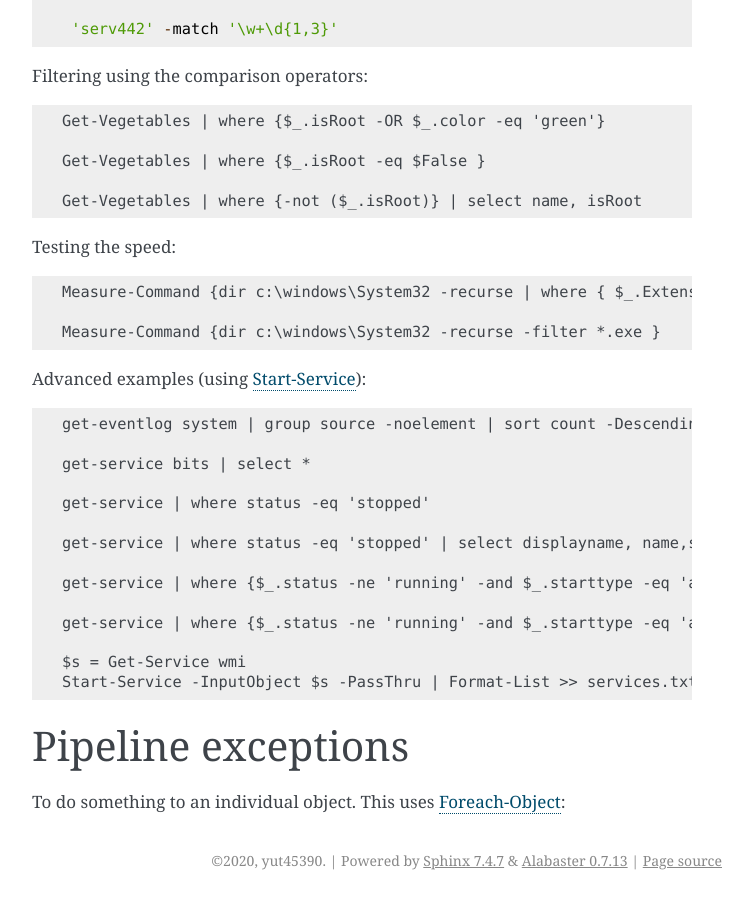
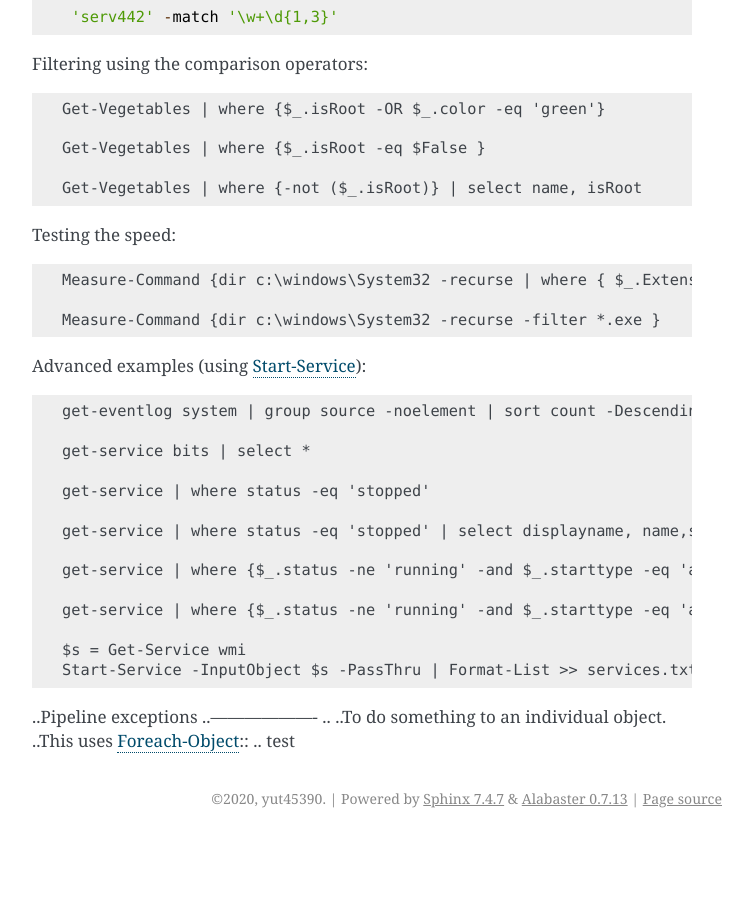
Before and after one commit to alst2821/puffer-fish, a Sphinx documentation site: the page built from doc/power-shell.rst, in a window 1280 px wide and 900 px high, scrolled down 3646 px. Shown: the whole window, without its empty margins (388-1141 px from the left). Built offline with Sphinx 7.4.7, drawn with Linux system fonts in a browser that asks for light colours; after the commit the page ends 4484 px from its top, so only the background shows below that; some of the changed text lies outside the part shown.

```diff
--- a/doc/index.rst
+++ b/doc/index.rst
@@ -14,6 +14,7 @@ subverting them into publishing!
    :maxdepth: 1
    :caption: Notes
 
+   emacs
    git
    nix
    nixpkgs
--- a/doc/power-shell.rst
+++ b/doc/power-shell.rst
@@ -223,8 +225,9 @@ Advanced examples (using Start-Service_)::
   Start-Service -InputObject $s -PassThru | Format-List >> services.txt
 
 
-Pipeline exceptions
--------------------
-
-To do something to an individual object.
-This uses Foreach-Object_::
+..Pipeline exceptions
+..-------------------
+..
+..To do something to an individual object.
+..This uses Foreach-Object_::
+.. test
```
Also changed, not shown: other parts of doc/power-shell.rst (+3 -1 lines), doc/emacs.rst (added, +45 -0 lines).
